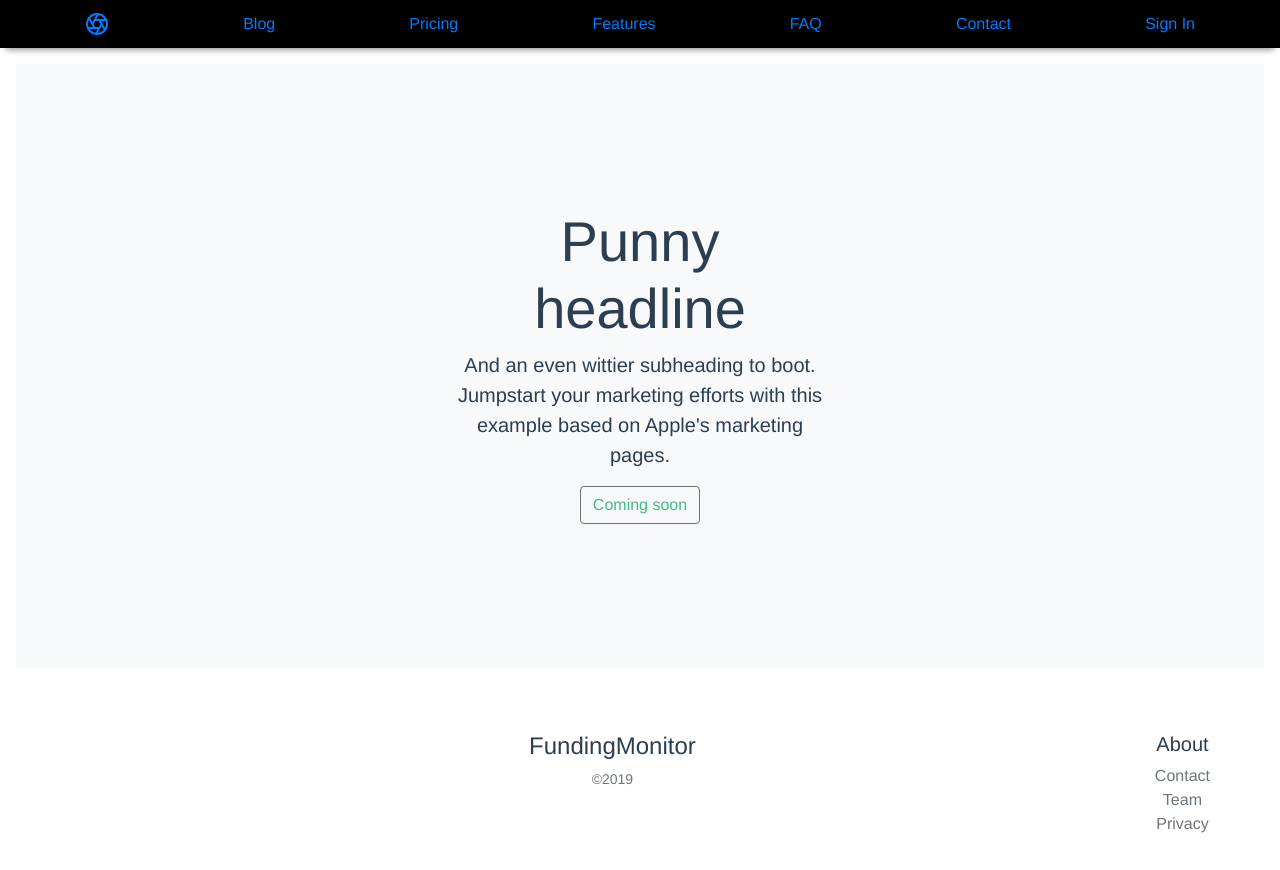
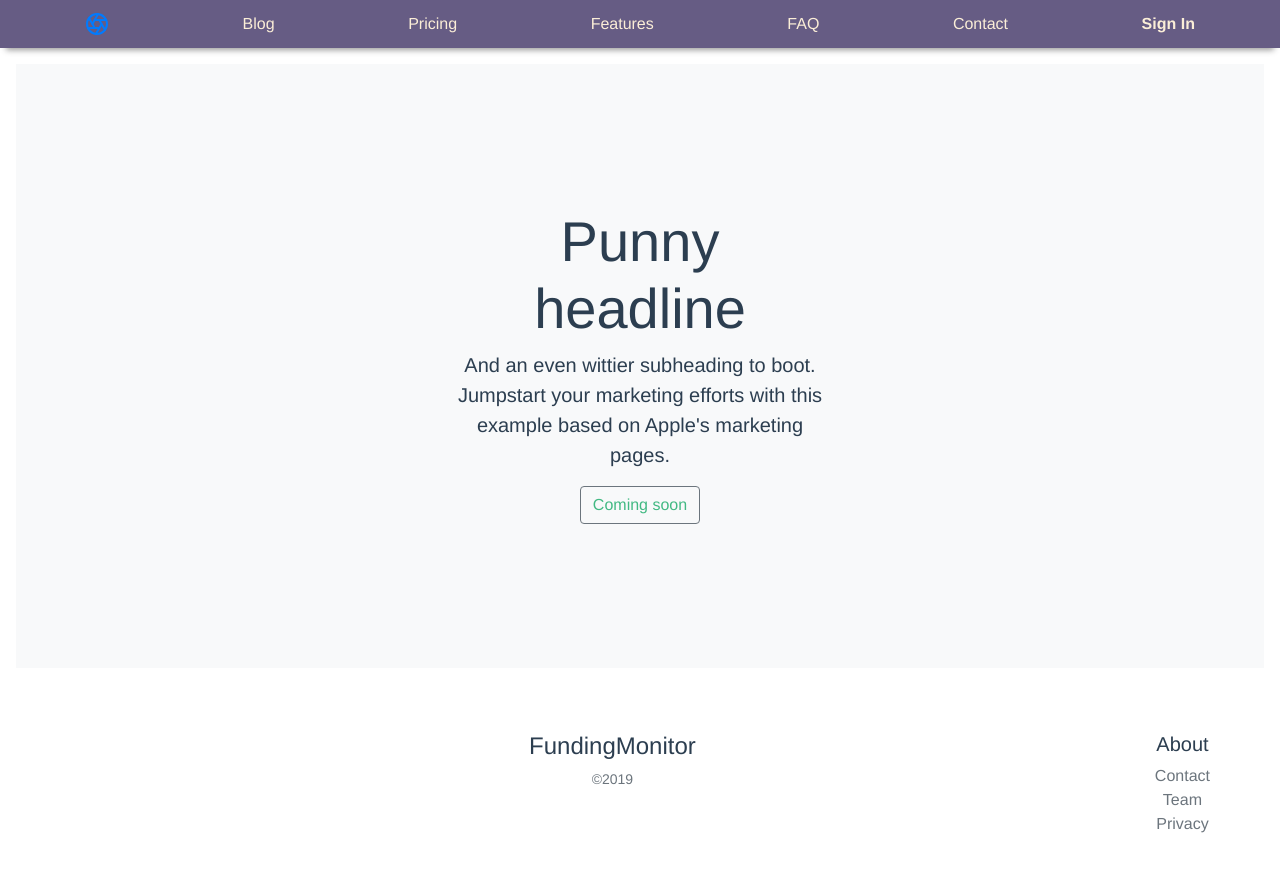
Before and after one commit to ayushkumar0630/fundingmonitor, a Vue app in the folder fundingmonitor/: page / in a window 1280 px wide. Shown: the top 870 px of the page. Built offline with nearby package versions, Linux system fonts and the light colour scheme.

Commit message:
adding beauti

```diff
--- a/fundingmonitor/src/App.vue
+++ b/fundingmonitor/src/App.vue
@@ -2,15 +2,15 @@
   <div id="app">
     <nav class="site-header sticky-top py-1" id="globalnav">
       <div class="container d-flex flex-column flex-md-row justify-content-between">
-        <a class="py-2" href="#">
+        <a class="py-2" href="/">
           <svg xmlns="http://www.w3.org/2000/svg" width="24" height="24" viewBox="0 0 24 24" fill="none" stroke="currentColor" stroke-width="2" stroke-linecap="round" stroke-linejoin="round" class="d-block mx-auto"><circle cx="12" cy="12" r="10"></circle><line x1="14.31" y1="8" x2="20.05" y2="17.94"></line><line x1="9.69" y1="8" x2="21.17" y2="8"></line><line x1="7.38" y1="12" x2="13.12" y2="2.06"></line><line x1="9.69" y1="16" x2="3.95" y2="6.06"></line><line x1="14.31" y1="16" x2="2.83" y2="16"></line><line x1="16.62" y1="12" x2="10.88" y2="21.94"></line></svg>
         </a>
-        <a class="py-2 d-none d-md-inline-block" href="/blog">Blog</a>
-        <a class="py-2 d-none d-md-inline-block" href="/pricing">Pricing</a>
-        <a class="py-2 d-none d-md-inline-block" href="/features">Features</a>
-        <a class="py-2 d-none d-md-inline-block" href="/faq">FAQ</a>
-        <a class="py-2 d-none d-md-inline-block" href="/contact">Contact</a>
-        <a class="py-2 d-none d-md-inline-block" href="/signin">Sign In</a>
+        <a class="py-2 d-none d-md-inline-block" href="/blog" id="navlinks">Blog</a>
+        <a class="py-2 d-none d-md-inline-block" href="/pricing" id="navlinks">Pricing</a>
+        <a class="py-2 d-none d-md-inline-block" href="/features" id="navlinks">Features</a>
+        <a class="py-2 d-none d-md-inline-block" href="/faq" id="navlinks">FAQ</a>
+        <a class="py-2 d-none d-md-inline-block" href="/contact" id="navlinks">Contact</a>
+        <a class="py-2 d-none d-md-inline-block" href="/signin" id="navlinkssign">Sign In</a>
       </div>
     </nav>
     <router-view/>
@@ -48,13 +48,21 @@ export default {
   color: #2c3e50;
 }
 #globalnav{
-  background-color: black;
+  background-color: #665c84;
   -webkit-box-shadow: 0 8px 6px -6px #999;
   -moz-box-shadow: 0 8px 6px -6px #999;
   box-shadow: 0 8px 6px -6px #999;
+  color: white;
 }
 #signin{
   text-emphasis: bold;
   color: red;
 }
+#navlinks{
+  color: #fbeed7;
+}
+#navlinkssign{
+  color: #fbeed7;
+  font-weight: bold;
+}
 </style>
```
